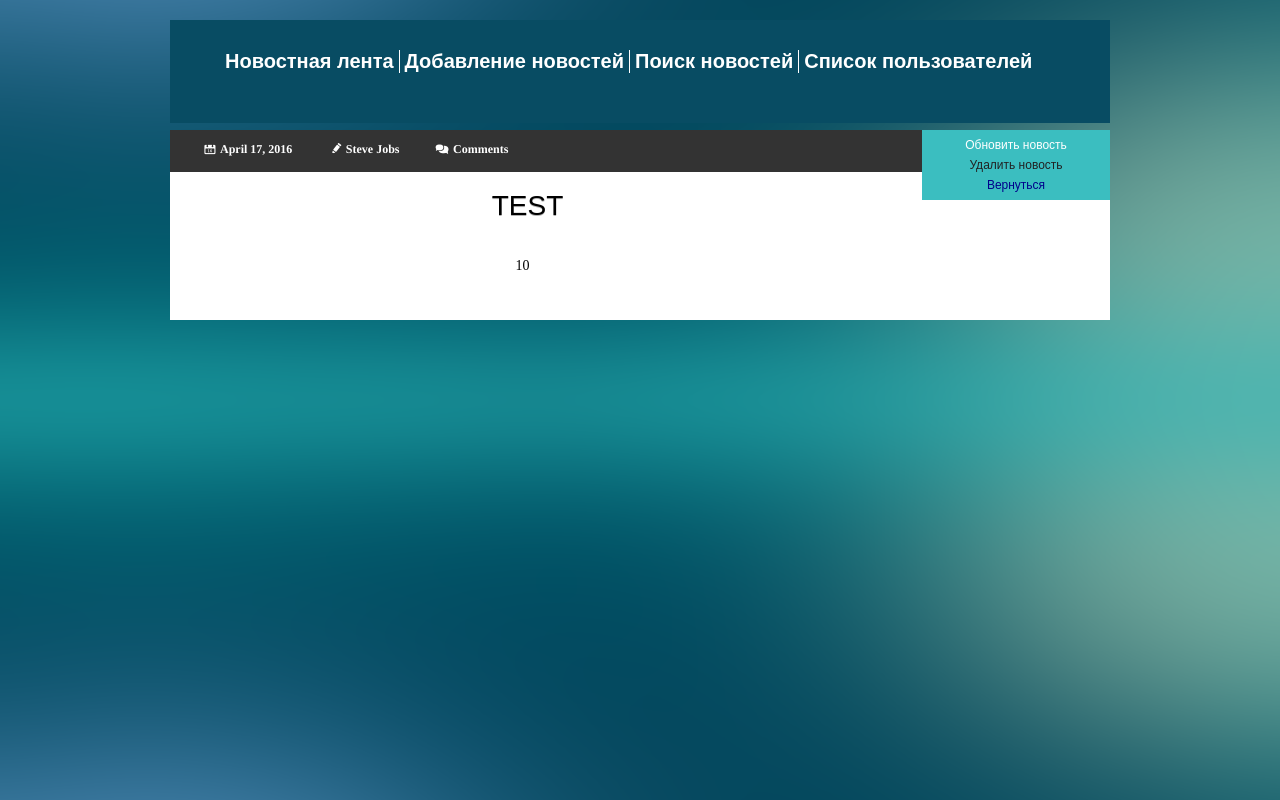
After one commit to druny/Learn-Igniter, a CodeIgniter app: page /database/News/One/40 in a window 1280 px wide. The commit adds this page. Run offline with CodeIgniter, Linux system fonts and the light colour scheme; data comes from the database, SQL or seed files in the repository.

Commit message:
The conclusion of one article

```diff
--- a/application/controllers/News.php
+++ b/application/controllers/News.php
@@ -11,11 +11,9 @@ class News extends CI_Controller {
     }
     public function add()
     {
-
         if(!empty($_POST)) {
             header('Location: /news/add/');
         }
-
         if(!empty($_POST)) {
             $data['title'] = $_POST['title'];
             $data['text'] = $_POST['text'];
@@ -23,12 +21,17 @@ class News extends CI_Controller {
             $this->load->model('NewsModel');
             $this->NewsModel->addNews($data);
         }
-
-
         $this->load->view('news/add');
+    }
+    public function one($id)
+    {
+        if(isset($id) && !empty($id)) {
+            $this->load->model('NewsModel');
+            $data['news'] = $this->NewsModel->oneNews($id);
+        }
+        $this->load->view('news/one', $data);
     }
 
 
 
-
 }
--- a/application/models/NewsModel.php
+++ b/application/models/NewsModel.php
@@ -13,4 +13,9 @@ class NewsModel extends CI_Model
         $this->db->insert('news', $data);
 
     }
+    public function oneNews($id) {
+        $this->db->where('id', $id);
+        $query = $this->db->get('news');
+        return $query->result_array();
+    }
 }
--- a/application/views/news/add.php
+++ b/application/views/news/add.php
@@ -12,7 +12,7 @@
 <div class="header clearfix">
     <div class="container">
         <ul class="menu">
-            <li><a href="/news/index">Новостная лента</a></li>
+            <li><a href="/news">Новостная лента</a></li>
             <li><a href="/news/add">Добавление новостей</a></li>
             <li><a href="/News/Search">Поиск новостей</li>
             <li><a href="/Users/All">Список пользователей</a></li>
--- /dev/null
+++ b/application/views/news/one.php
@@ -0,0 +1,54 @@
+<!doctype html>
+<html lang="ru">
+<head>
+    <meta charset="UTF-8">
+    <title>Document</title>
+    <link rel="stylesheet" href="/css/style.css">
+</head>
+<body>
+<div class="header clearfix">
+    <div class="container">
+        <ul class="menu">
+            <li><a href="/news">Новостная лента</a></li>
+            <li><a href="/news/add">Добавление новостей</a></li>
+            <li><a href="/News/Search">Поиск новостей</li>
+            <li><a href="/Users/All">Список пользователей</a></li>
+        </ul>
+    </div>
+</div>
+<div class="container clearfix">
+    <?php  foreach ($news as $item):?>
+    <div class="articles clearfix">
+        <div class="info-date clearfix">
+            <a href="" class="date-news">April 17, 2016</a>
+            <a href="" class="name-user">Steve Jobs</a>
+            <a href="" class="comments-news">Comments</a>
+        </div>
+
+<div class="info">
+
+        <div class="title">
+            <h1> <?=$item['title']; ?> </h1>
+        </div>
+        <div class="descr-article">
+            <?=$item['text']; ?>
+        </div>
+</div>
+    <ul class="admin-article clearfix">
+        <li class="update-news">
+            <a href="/Admin/Update/<?=$item['id']; ?>">Обновить новость</a>
+        </li>
+        <li class="delete-news">
+            <a href="/Admin/Del/<?=$item['id']; ?>">Удалить новость</a>
+        </li>
+        <li>
+            <a href="/news" style="text-decoration:  none; color: darkblue;">Вернуться</a>
+        </li>
+    </ul>
+
+    </div>
+    <?php endforeach; ?>
+</div>
+
+</body>
+</html>
```
Also changed, not shown: application/views/news/all.php (+5 -5 lines).
